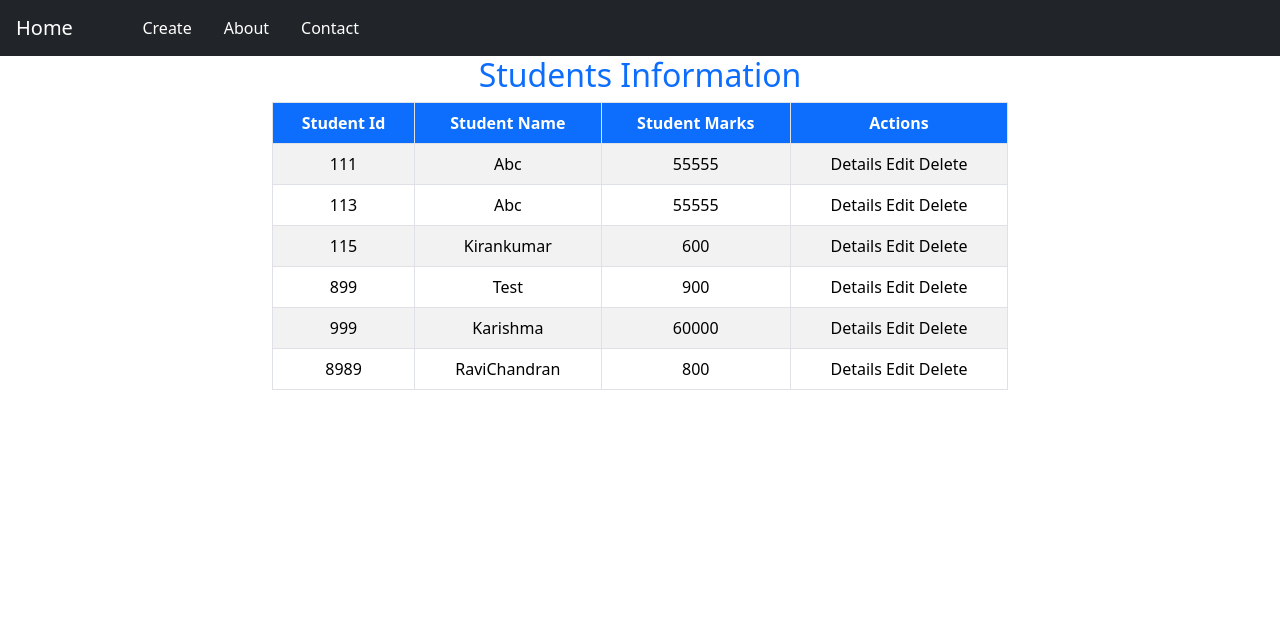
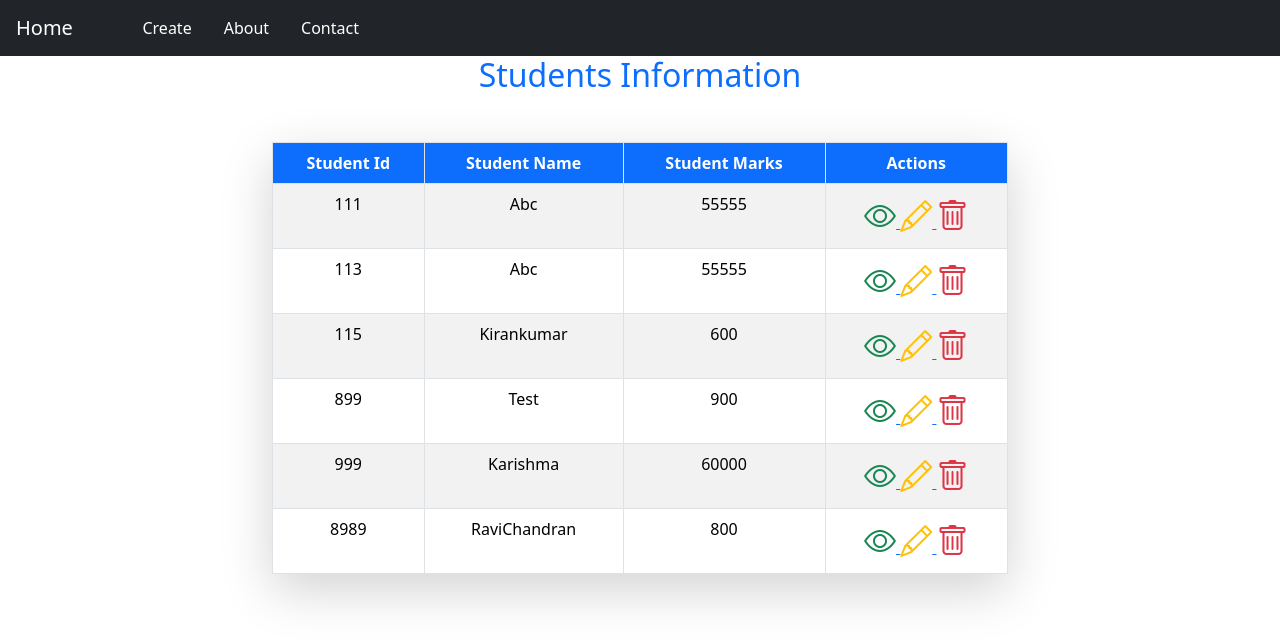
Before and after one commit to sssituser/Django9thbatch12to1Repo, a Django app: page /students/ in a window 1280 px wide. Shown: the top 644 px of the page. Run offline with Django 5.2, Linux system fonts and the light colour scheme; data comes from the database, SQL or seed files in the repository; both versions use the stored data as it was after the commit; some libraries are stand-ins or nearby versions.

Commit message:
mvt crud

```diff
--- a/4.FormsProject/frpo2/myapp/urls.py
+++ b/4.FormsProject/frpo2/myapp/urls.py
@@ -5,9 +5,9 @@ urlpatterns = [
     path('',views.home),
     path('about/',views.about),
     path('contact/',views.contact),
-    path('edit/',views.edit),
-    path('delete/',views.delete),
-    path('details/',views.details),
+    path('edit/<int:id>/',views.edit),
+    path('delete/<int:id>/',views.delete),
+    path('details/<int:id>/',views.details),
     path('register/',views.register),
     path('students/',views.students,name='students')
 ]
--- a/4.FormsProject/frpo2/myapp/views.py
+++ b/4.FormsProject/frpo2/myapp/views.py
@@ -1,4 +1,4 @@
-from django.shortcuts import render,redirect
+from django.shortcuts import render,redirect,get_object_or_404
 from myapp.models import Student
 from myapp.forms import StudentForm
 
@@ -21,13 +21,16 @@ def contact(request):
     return render(request,'myapp/contact.html')
 
 def edit(request,id):
-    return render(request,'myapp/edit.html')
+    stu = get_object_or_404(Student,StudentId=id)
+    return render(request,'myapp/edit.html',{"stud":stu})
 
 def details(request,id):
-    return render(request,'myapp/details.html')
+    stu = get_object_or_404(Student,StudentId=id)
+    return render(request,'myapp/details.html',{"stud":stu})
 
 def delete(request,id):
-    return render(request,'myapp/delete.html')
+    stu = get_object_or_404(Student,StudentId=id)
+    return render(request,'myapp/delete.html',{"stud":stu})
 
 def students(request):
     studs = Student.objects.all()
--- a/4.FormsProject/frpo2/templates/myapp/students.html
+++ b/4.FormsProject/frpo2/templates/myapp/students.html
@@ -3,11 +3,11 @@
 
 {%block body_block%}
     <h2 class="text-center text-primary">Students Information</h2>
-    <div class="container">
+    <div class="container mt-5">
         <div class="row d-flex justify-content-center">
             <div class="col-sm-8">
                     {%if stu_list%}
-                        <table class="table table-bordered table-striped table-hover text-center text-capitalize">
+                        <table class="table table-bordered table-striped table-hover text-center text-capitalize shadow-lg">
                             <thead>
                                 <tr>
                                     <th class="bg-primary text-white">Student Id</th>
@@ -23,7 +23,21 @@
                                         <td>{{stu.StudentName}}</td>
                                         <td>{{stu.StudentMarks}}</td>
                                         <td>
-                                            Details  Edit  Delete
+                                            <a href="/details/{{stu.StudentId}}/">
+                                                <i class="bi bi-eye fs-2 text-success"></i>
+                                            </a>
+
+                                              <a href="/edit/{{stu.StudentId}}/">
+                                                <i class="bi bi-pencil fs-2 text-warning"></i>
+                                             </a>
+
+                                             <a href="/delete/{{stu.StudentId}}/">
+                                                <i class="bi bi-trash fs-2 text-danger"></i>
+                                             </a>
+
+
+
+
                                         </td>
                                     </tr>
                                 {%endfor%}
```
Also changed, not shown: 4.FormsProject/frpo2/templates/myapp/delete.html (+19 -1 lines), 4.FormsProject/frpo2/templates/myapp/details.html (+18 -0 lines), 4.FormsProject/frpo2/db.sqlite3.
